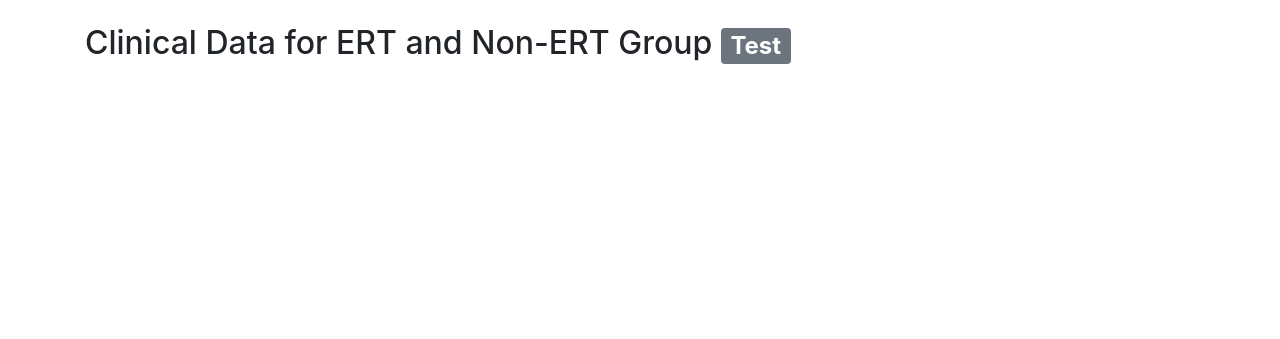
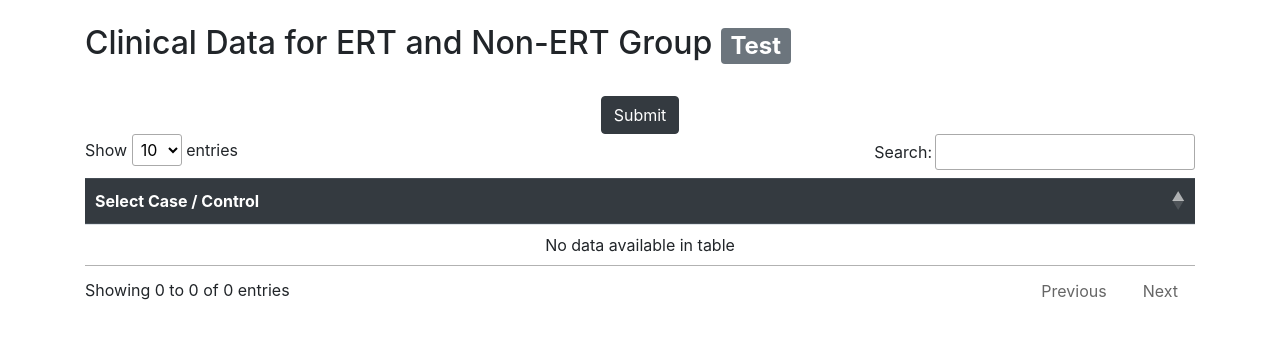
Before and after one commit to bessyhuang/GenoAASystem, a FastAPI app: template app/templates/FilterClins.html in a window 1280 px wide. Shown: the part 56-395 px from the top of the page. Run offline with FastAPI, Linux system fonts and the light colour scheme; the template is opened without the code that fills it, so the values that code supplies are empty; some libraries are stand-ins or nearby versions.

Commit message:
Send Case/Control Select result to server

```diff
--- a/app/main.py
+++ b/app/main.py
@@ -20,7 +20,7 @@ app.mount("/static", StaticFiles(directory="./app/static"), name="static")
 # Include routers
 app.include_router(api_router)
 
-
+"""
 # Query: Multiple parameters
 @app.get("/search/clinicals")
 async def search_clinicals(Age: Union[str, None] = None, LVMI: Union[str, None] = None, Group: Union[str, None] = None, ERT_drug: Union[str, None] = None):
@@ -29,7 +29,7 @@ async def search_clinicals(Age: Union[str, None] = None, LVMI: Union[str, None]
     #    print(item)
     #json_docs = [json.dumps(doc, default=json_util.default) async for doc in db.Clinical.find({})]
     #return json_docs
-
+"""
 
 if __name__ == "__main__":
-    uvicorn.run(app='main:app', host="10.64.16.241", port=8000, reload=True, debug=True)
+    uvicorn.run(app='main:app', host="10.64.16.241", port=8080, reload=True, debug=True)
--- a/app/templates/FilterClins.html
+++ b/app/templates/FilterClins.html
@@ -7,9 +7,9 @@
     <title>Clinical Data Details</title>
 
     <link href="{{ url_for('static', path='/styles.css') }}" rel="stylesheet">
+    <script src="https://code.jquery.com/jquery-3.6.1.js" integrity="sha256-3zlB5s2uwoUzrXK3BT7AX3FyvojsraNFxCc2vC/7pNI=" crossorigin="anonymous"></script>
 
     <!-- Bootstrap 4.3.1 -->
-    <script src="https://code.jquery.com/jquery-3.3.1.slim.min.js" integrity="sha384-q8i/X+965DzO0rT7abK41JStQIAqVgRVzpbzo5smXKp4YfRvH+8abtTE1Pi6jizo" crossorigin="anonymous"></script>
     <link rel="stylesheet" href="https://cdn.jsdelivr.net/npm/bootstrap@4.3.1/dist/css/bootstrap.min.css" integrity="sha384-ggOyR0iXCbMQv3Xipma34MD+dH/1fQ784/j6cY/iJTQUOhcWr7x9JvoRxT2MZw1T" crossorigin="anonymous">
     <script src="https://cdn.jsdelivr.net/npm/bootstrap@4.3.1/dist/js/bootstrap.min.js" integrity="sha384-JjSmVgyd0p3pXB1rRibZUAYoIIy6OrQ6VrjIEaFf/nJGzIxFDsf4x0xIM+B07jRM" crossorigin="anonymous"></script>
     <script src="https://cdn.jsdelivr.net/npm/popper.js@1.14.7/dist/umd/popper.min.js" integrity="sha384-UO2eT0CpHqdSJQ6hJty5KVphtPhzWj9WO1clHTMGa3JDZwrnQq4sF86dIHNDz0W1" crossorigin="anonymous"></script>
@@ -20,7 +20,9 @@
 
     <script>
     $(document).ready( function () {
-        $("#myTable").DataTable();
+        $("#myTable").DataTable(
+            { "lengthMenu": [ [10, 25, 50, -1], [10, 25, 50, "All"] ] }
+        );
     } );
     </script>
     <!-- END: Import `DataTables`: https://datatables.net/ -->
@@ -54,6 +56,37 @@
     </nav>
   </header>
 
+  <script>
+    $(document).ready(function(){
+      $( "button" ).click(function() {
+            // $( this ).slideUp();
+            // var value = $( ".CaseControl_field :selected" ).text();
+            // console.log(value);
+
+            console.log( $( ".CaseControl_field" ).serializeArray() );
+            var formdata = $( ".CaseControl_field" ).serializeArray();
+            var formdata = JSON.stringify(formdata);
+
+       	$.ajax({
+            url: '/filter/Get_CaseControl_field',
+            data: formdata,
+            type: 'POST',
+            dataType: "json",
+            contentType: "application/json",
+            success: function() {
+                console.log("success");
+                // alert("success" + formdata);
+            },
+            error: function() {
+                console.log("error" + formdata);
+                // alert("error" + formdata);
+            }
+        });
+
+      });
+    });
+  </script>
+
   <div class="container">
     <br/>
     <h2>Clinical Data for ERT and Non-ERT Group <span class="badge badge-secondary">Test</span></h2>
@@ -67,6 +100,7 @@
         {% for doc in clins | first %}
         <th scope="col">{{ doc }}</th>
         {% endfor %}
+        <th scope="col"> Select Case / Control </th>
       </tr>
       </thead>
 
@@ -76,10 +110,27 @@
         {% for k, v in doc.items() %}
         <th scope="row">{{ v }}</th>
         {% endfor %}
+
+        <th>
+          <select class="custom-select CaseControl_field" name="{{ doc.SampleID }}">
+              <option selected> SELECT </option>
+              <option value="Case">Case</option>
+              <option value="Control">Control</option>
+          </select>
+        </th>
+
       </tr>
       {% endfor %}
       </tbody>
+
+      <div class="row justify-content-md-center">
+        <div class="col-md-auto">
+          <button class="btn btn-dark" type="button"> Submit </button>
+        </div>
+      </div>
     </table>
+
+    <br/>
 
     {% else %}
 
```
Also changed, not shown: app/src/endpoints/FilterClinicals.py (+8 -2 lines).
